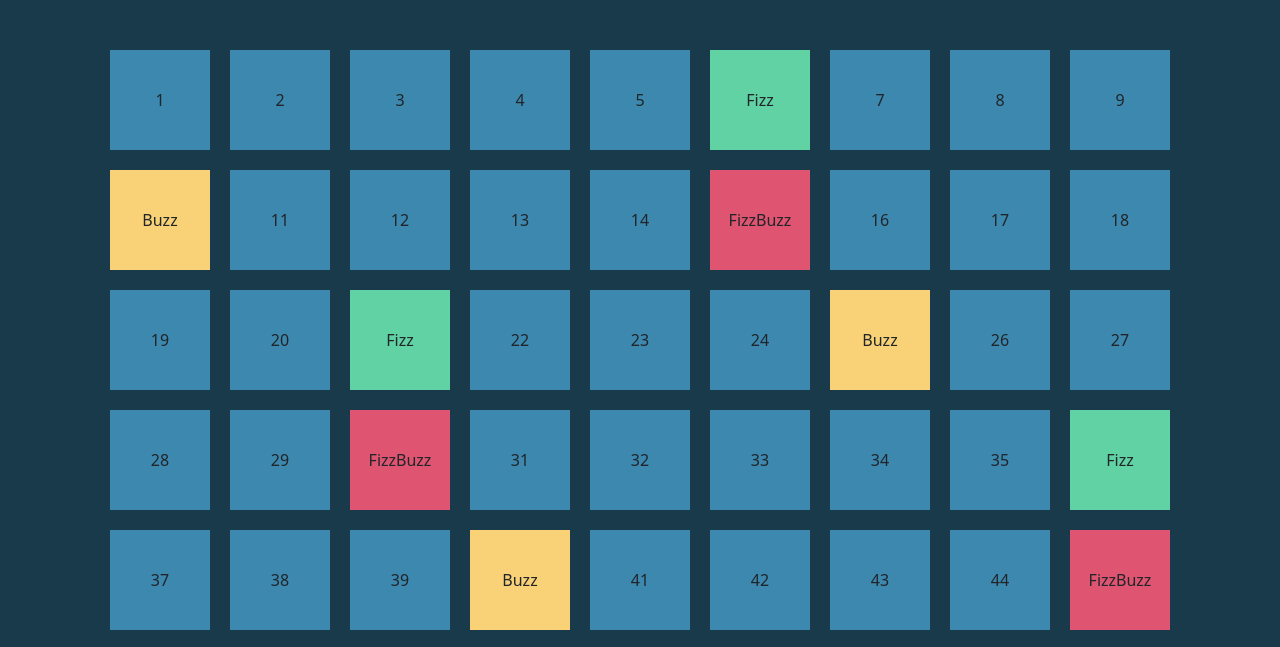
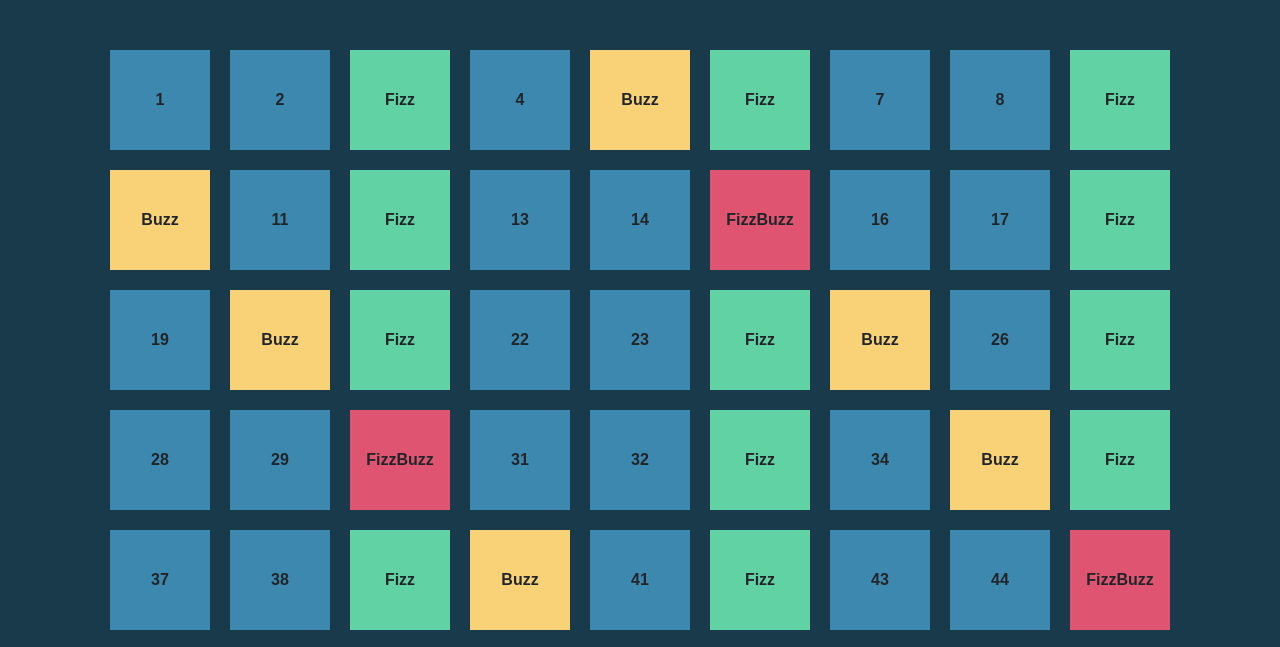
Before and after one commit to NicolaL95/js-fizzbuzzdom, a plain HTML site: page index.html in a window 1280 px wide. Shown: the part 120-767 px from the top of the page. Drawn offline with nearby package versions, Linux system fonts and the light colour scheme.

Commit message:
Correzione

```diff
--- a/index.html
+++ b/index.html
@@ -15,7 +15,8 @@
     <h1 class="text-white text-center mt-3 mb-5">FizzBuzzDom</h1>
     <div class="container">
         <div class="row">
-            <ul class="list text-dark d-flex justify-content-center align-items-center flex-wrap list-unstyled">
+            <ul
+                class="list text-dark d-flex justify-content-center align-items-center flex-wrap list-unstyled fw-bold font_arial">
             </ul>
         </div>
     </div>
--- a/main.js
+++ b/main.js
@@ -4,7 +4,7 @@ for (let i = 1; i < 101; i++) {
     let element;
     console.log(i);
 
-    if (i % 3 == 0 && i % 5 == 1) {
+    if (i % 3 == 0 && (i % 5 == 0) == false) {
         element = `<li class="box box${i}">Fizz</li>`;
         console.log(`box${i}`)
         ul.innerHTML += element;
@@ -12,7 +12,7 @@ for (let i = 1; i < 101; i++) {
         x.classList.add("fizz")
     }
 
-    else if (i % 5 == 0 && i % 3 == 1) {
+    else if (i % 5 == 0 && (i % 3 == 0) == false) {
         element = `<li class="box box${i}">Buzz</li>`;
         ul.innerHTML += element;
         let x = document.getElementsByClassName(`box${i}`)[0];
--- a/style.css
+++ b/style.css
@@ -1,5 +1,10 @@
 body{
    background-color: #183A4A;
+}
+
+
+.font_arial{
+    font-family: Arial, Helvetica, sans-serif;
 }
 
 h1{
```
